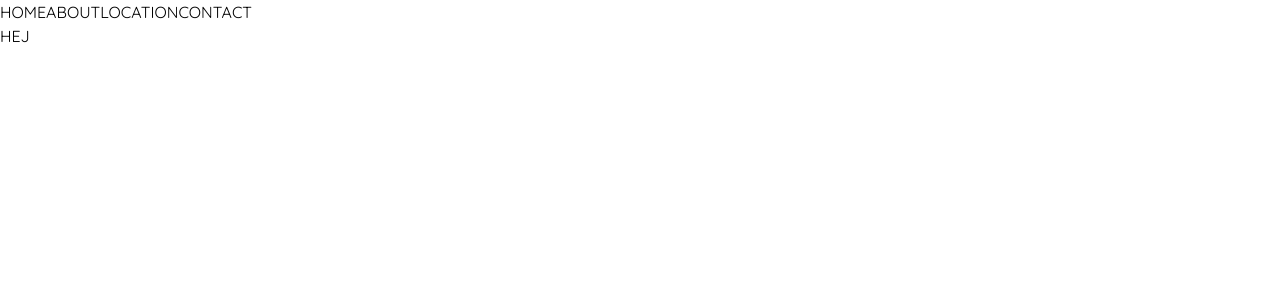
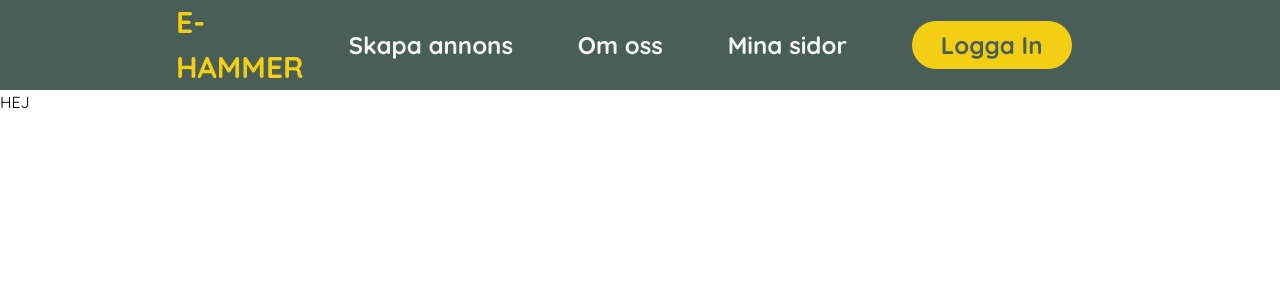
Before and after one commit to EddieMollerstrom/Online-Auktion-Grupp-5, a React (Vite) app: page / in a window 1280 px wide. Shown: the top 300 px of the page. Built offline with nearby package versions, Linux system fonts and the light colour scheme.

Commit message:
Finnished the header styling and most of the functionality.

```diff
--- a/src/components/Header.jsx
+++ b/src/components/Header.jsx
@@ -3,12 +3,22 @@ import { Link } from "react-router-dom";
 export default function Header() {
   return (
     <>
-      <nav>
-        <Link to={"/"}>HOME</Link>
-        <Link to={"/ChangeMyName"}>ABOUT</Link>
-        <Link to={"/"}>LOCATION</Link>
-        <Link to={"/"}>CONTACT</Link>
-      </nav>
+      <header className="bg-custom-green flex place-content-between h-100 px-44 items-center">
+        <Link to={"/"} id="logo" className="text-custom-yellow font-bold">
+          E-HAMMER
+        </Link>
+        <nav className="flex place-content-around font-bold text-custom-white items-center">
+          <Link to={"/ChangeMyName"}>Skapa annons</Link>
+          <Link to={"/"}>Om oss</Link>
+          <Link to={"/"}>Mina sidor</Link>
+          <Link
+            to={"/"}
+            className="bg-custom-yellow h-12 w-40 flex place-content-center items-center rounded-full text-custom-green"
+          >
+            Logga In
+          </Link>
+        </nav>
+      </header>
     </>
   );
 }
--- a/src/index.css
+++ b/src/index.css
@@ -5,3 +5,15 @@
 * {
   font-family: "Quicksand", sans-serif;
 }
+
+header {
+  height: 90px;
+
+  #logo {
+    font-size: 30px;
+  }
+  nav {
+    width: 55rem;
+    font-size: 24px;
+  }
+}
```
